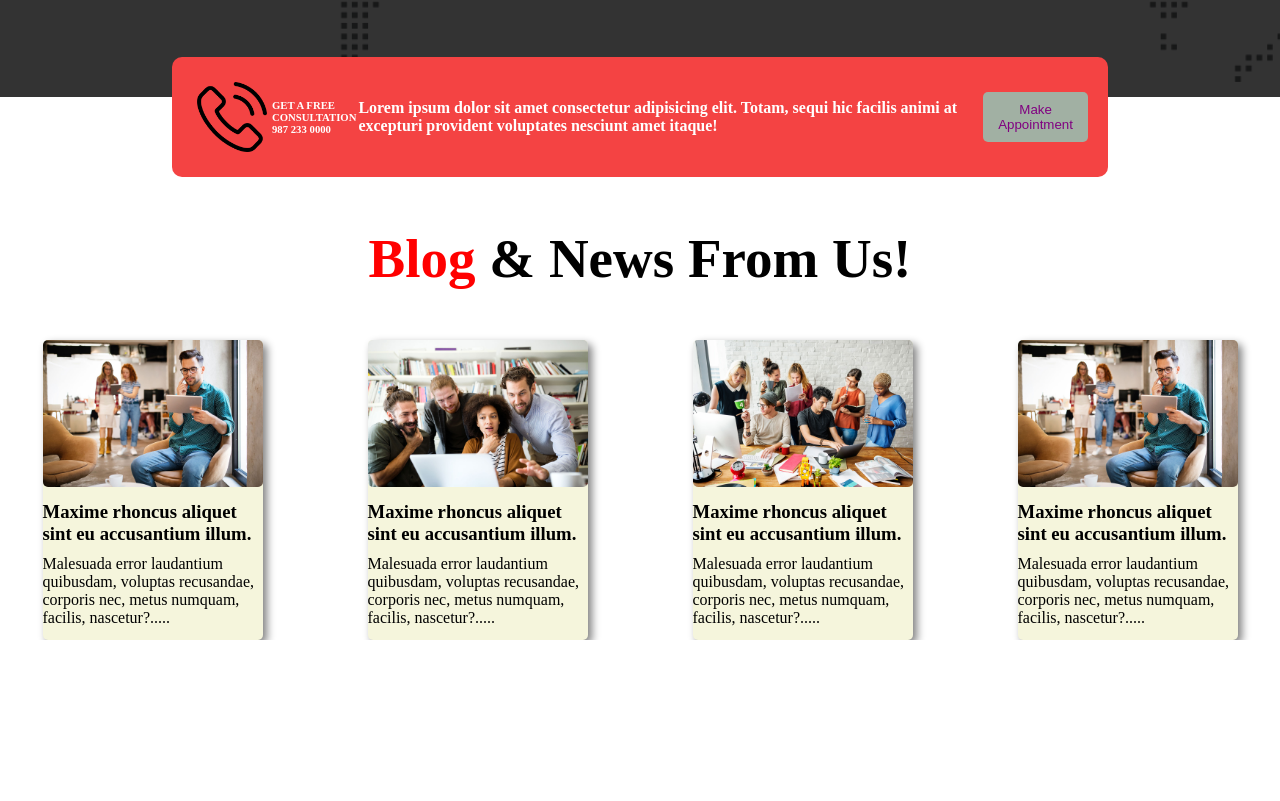
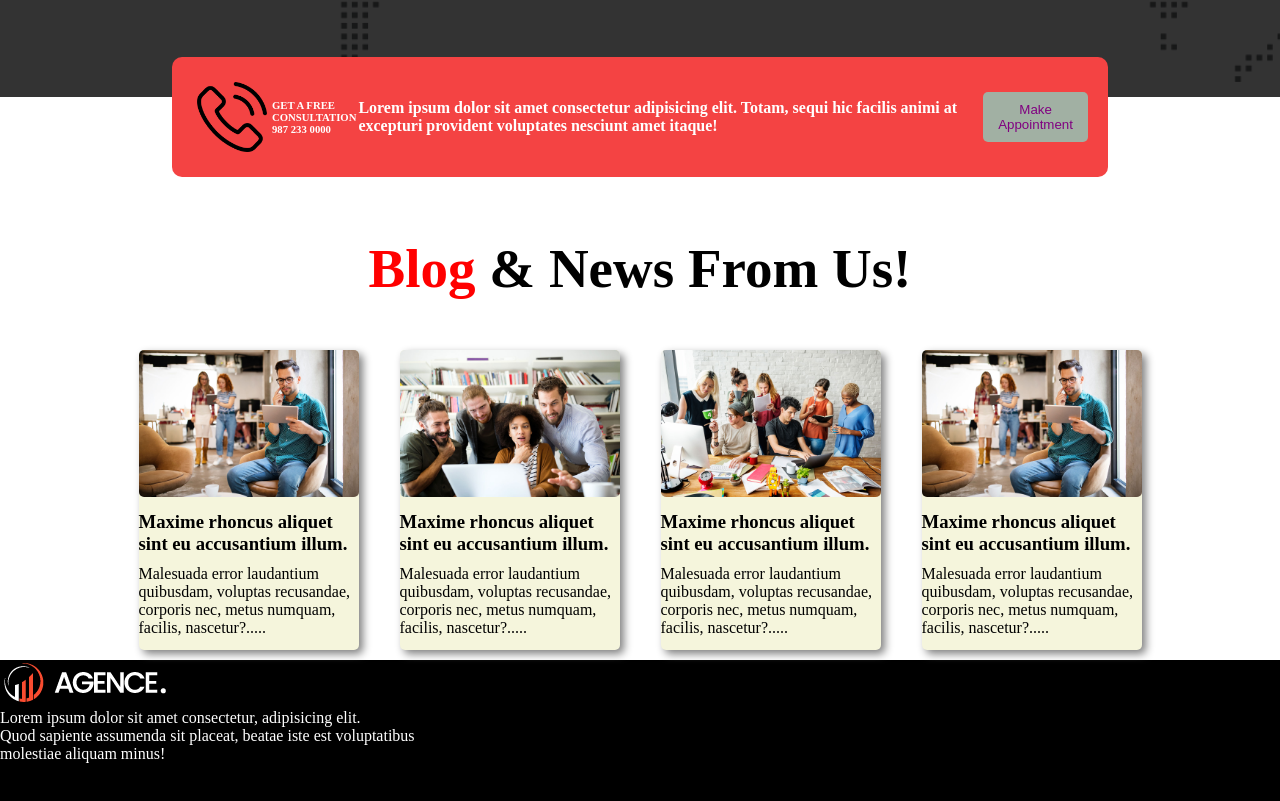
Before and after one commit to hafizit0754/digital-agency, a plain HTML site: page index.html in a window 1280 px wide. Shown: the part 1582-2383 px from the top of the page. Before the commit the page ends 2222 px from the top, so only its background shows below. Drawn offline with Linux system fonts and the light colour scheme.

Commit message:
fotter section

```diff
--- a/index.html
+++ b/index.html
@@ -101,7 +101,7 @@
         </div>
         <div class="blog-container">
             <h1 class="title blog-title"><span class="primary">Blog</span> & News From Us!</h1>
-        </div>
+
         <div class="cards">
             <div class="card">
                 <img class="blog-img" src="./asset/image/blog-1.jpg" alt="">
@@ -128,8 +128,17 @@
                 nascetur?.....</p>
             </div>
         </div>
+    </div>
     </main>
-    <footer></footer>
+    <footer>
+        <div class="footer-container">
+            <div>
+            <img src="./asset/logo/logo.png" alt="">
+            <p class="footer-p" >Lorem ipsum dolor sit amet consectetur, adipisicing elit. <br> Quod sapiente assumenda sit placeat, beatae iste est voluptatibus <br> molestiae aliquam minus!</p>
+
+        </div>
+        </div>
+    </footer>
 </body>
 
 </html>
--- a/style.css
+++ b/style.css
@@ -184,4 +184,19 @@ ol>li{
     display: flex;
     justify-content: space-around;
     gap: 20px;
+
 }
+.blog-container{
+    width: 80%;
+    margin: auto;
+    background-color: white;
+    padding: 10px;
+}
+/* Footer Section */
+footer{
+    height: 50vh;
+    background-color: black;
+}
+.footer-p{
+    color: white;
+}
```
